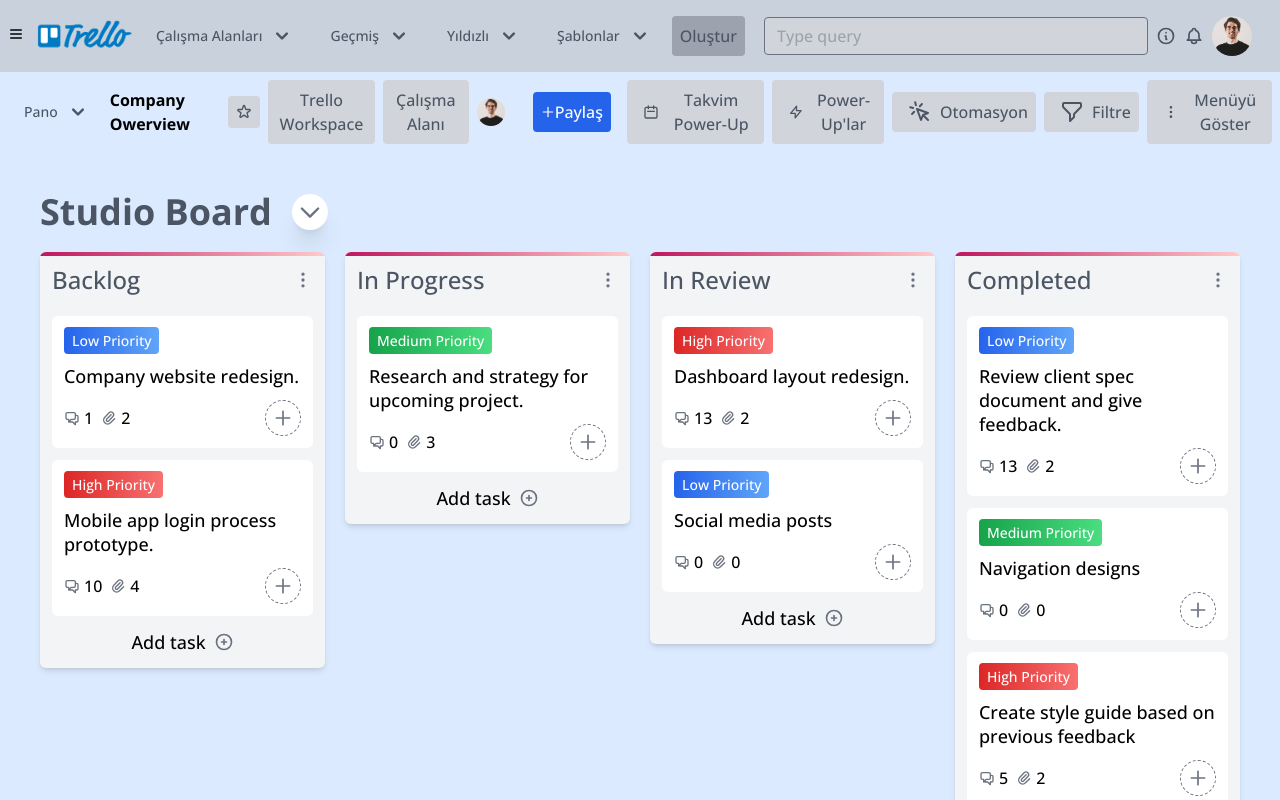
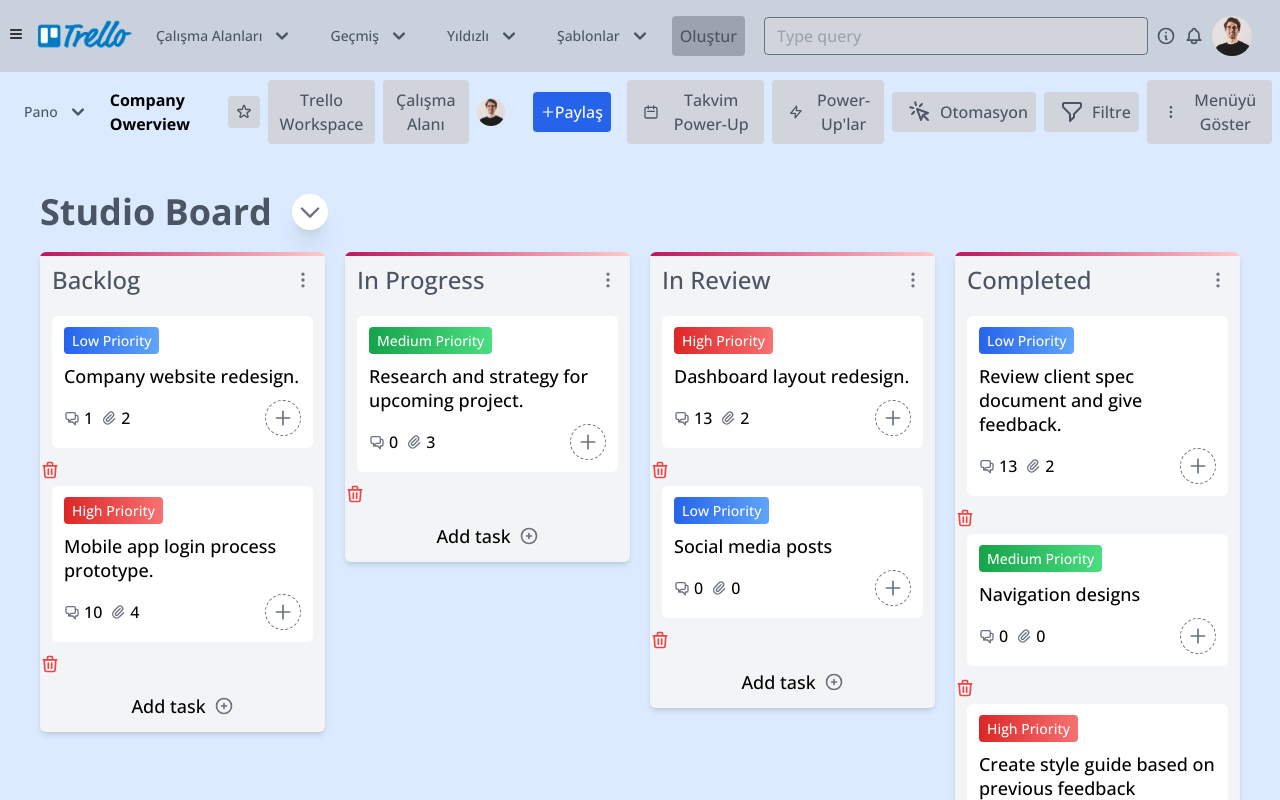
Before and after one commit to gizemcandemirr/trellohack, a Next.js app: page / in a window 1280 px wide. Built offline with nearby package versions, Linux system fonts and the light colour scheme.

Commit message:
crud functions...

```diff
--- a/components/CardItem.tsx
+++ b/components/CardItem.tsx
@@ -3,6 +3,7 @@ import {
   ChevronDownIcon,
   PlusIcon,
   DotsVerticalIcon,
+  TrashIcon,
   ChatAlt2Icon,
   PaperClipIcon,
 } from "@heroicons/react/outline";
--- a/pages/index.tsx
+++ b/pages/index.tsx
@@ -5,6 +5,8 @@ import {
   PlusIcon,
   DotsVerticalIcon,
   PlusCircleIcon,
+  XCircleIcon,
+  TrashIcon,
 } from "@heroicons/react/outline";
 import CardItem from "../components/CardItem";
 import BoardData from "../data/board-data.json";
@@ -72,6 +74,9 @@ export default function Home() {
       }
     }
   }
+  function handleRemove(id) {
+    setBoardData(boardData.filter((todo)=> todo.items[0].id !== id))
+  }
 
   return (
     <Layout>
@@ -123,11 +128,15 @@ export default function Home() {
                               {board.items.length > 0 &&
                                 board.items.map((item, iIndex) => {
                                   return (
-                                    <CardItem
+                                   <>
+                                   <CardItem
                                       key={item.id}
                                       data={item}
                                       index={iIndex}
                                     />
+                                  <button onClick={() => handleRemove(item.id)}><TrashIcon className="w-5 h-5 text-red-500 text-right"/> </button>
+
+                                   </>
                                   );
                                 })}
                               {provided.placeholder}
@@ -135,11 +144,12 @@ export default function Home() {
 
                             {
                               showForm && selectedBoard === bIndex ? (
-                                <div className="p-3">
+                                <div className="p-3 flex justify-between">
                                   <textarea className="border-gray-300 rounded focus:ring-purple-400 w-full"
                                   rows={3} placeholder="Task info"
                                   data-id={bIndex}
                                   onKeyDown={(e) => onTextAreaKeyPress(e)}/>
+                                  <button onClick={()=> setShowForm(false)} ><XCircleIcon className="w-5 h-5 text-red-500"/></button>
                                 </div>
                               ): (
                                 <button
```
